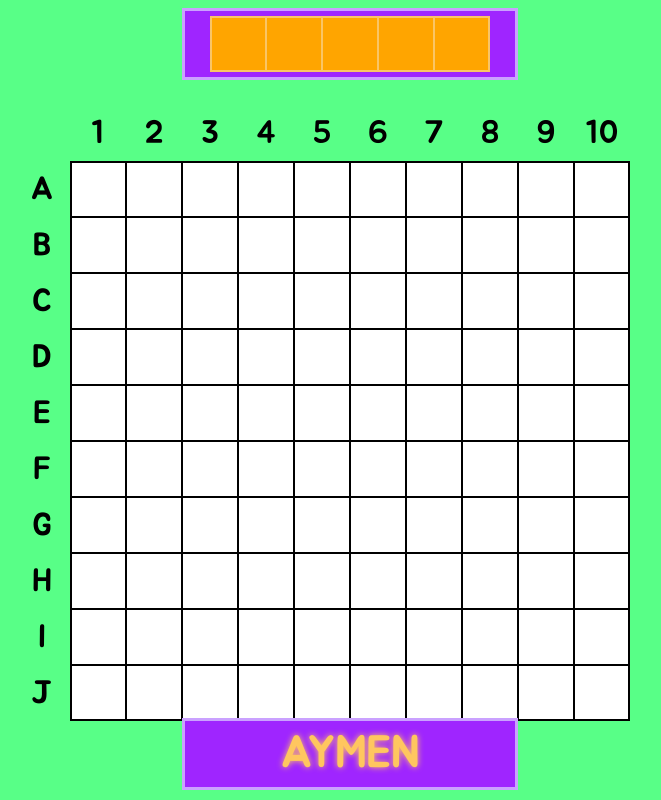
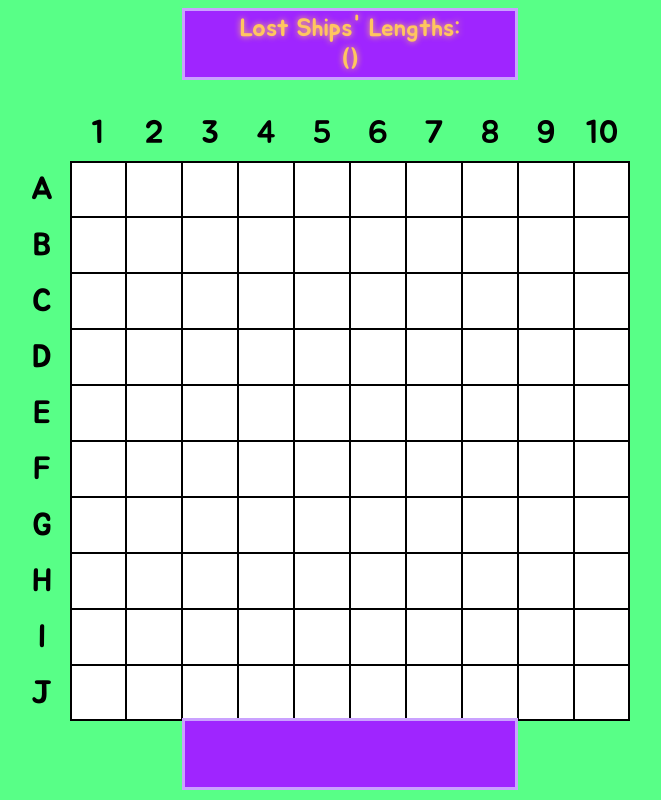
Before and after one commit to CoolNewsGuy/battleship, a website built with Vite: page index.html in a window 1280 px wide. Shown: the whole page, without its empty margins (318-979 px from the left). Built offline with nearby package versions, Linux system fonts and the light colour scheme.

Commit message:
Update the gameboard sample

```diff
--- a/index.html
+++ b/index.html
@@ -37,11 +37,12 @@
 
     <div class="gameboard">
         <div class="lost-ships-container">
-            <!-- <p>
+            <p>
                 Lost Ships' Lengths:
-                <br>
-                (3, 5)
-            </p> -->
+            <div>()</div>
+            </p>
+        </div>
+        <div class="ships-container" style="display: none;">
             <div class="ship normal-ship">
                 <div class="square ship-square"></div>
                 <div class="square ship-square"></div>
@@ -196,7 +197,7 @@
             </div>
         </div>
         <div class="player-name-container">
-            <span>Aymen</span>
+            <span class="player-name"></span>
         </div>
     </div>
 </body>
```
